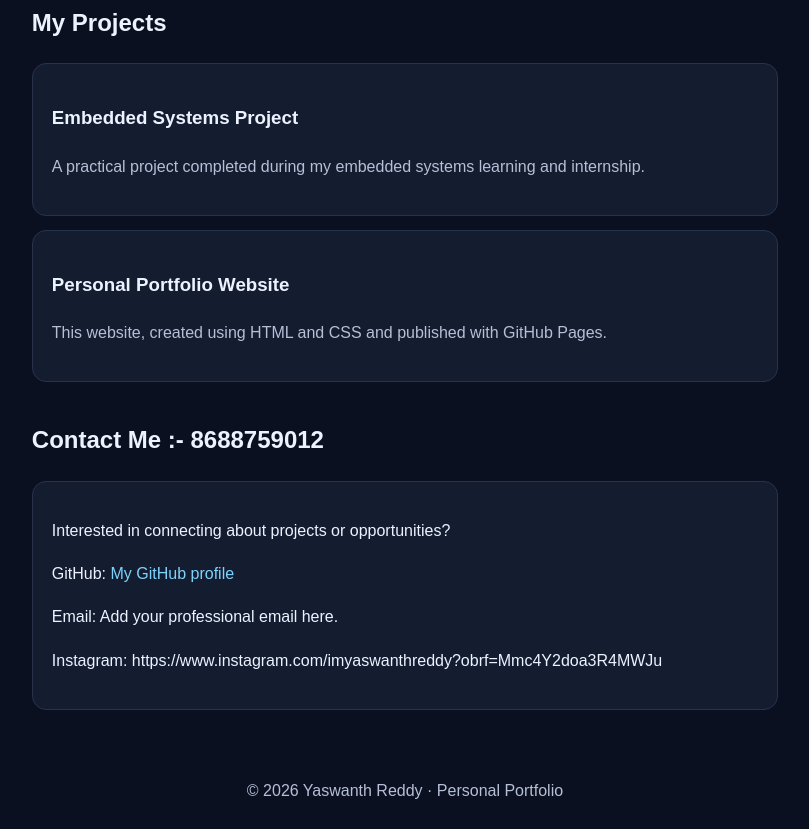
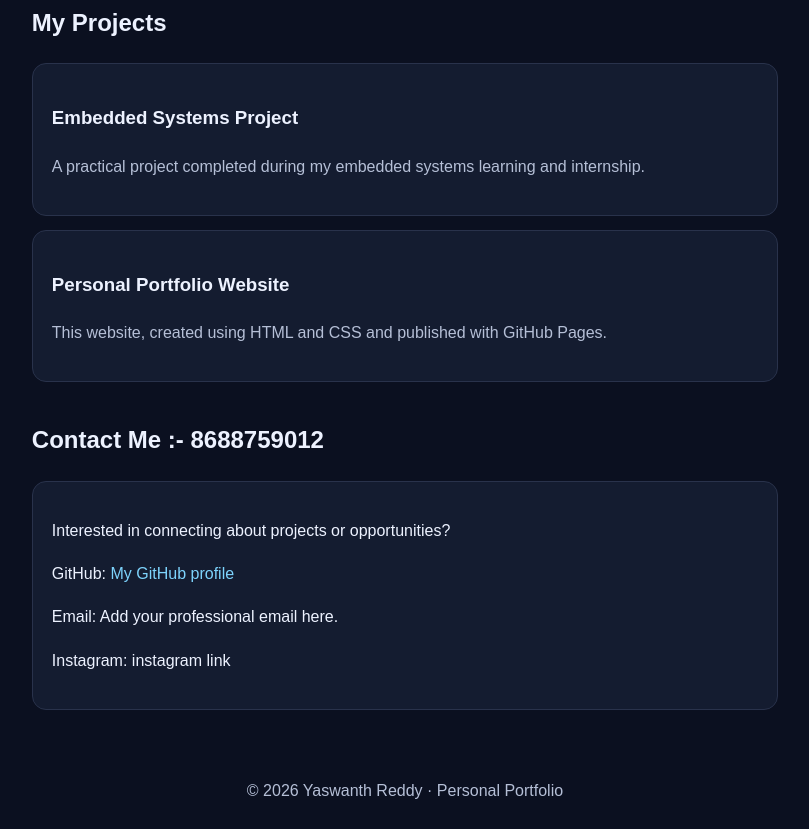
Before and after one commit to yaswanth-projects/yaswanth-projects.github.io, a plain HTML site: page index.html in a window 1280 px wide. Shown: the part 977-1806 px from the top of the page, without its empty margins (235-1044 px from the left). Drawn offline with Linux system fonts and the light colour scheme.

Commit message:
Update index.html

```diff
--- a/index.html
+++ b/index.html
@@ -122,7 +122,8 @@
         <p>Interested in connecting about projects or opportunities?</p>
         <p>GitHub: <a href="https://github.com/">My GitHub profile</a></p>
         <p>Email: Add your professional email here.</p>
-        <p>Instagram: https://www.instagram.com/imyaswanthreddy?obrf=Mmc4Y2doa3R4MWJu</p>
+        <p>Instagram: instagram link <a  href=
+https://www.instagram.com/imyaswanthreddy?obrf=Mmc4Y2doa3R4MWJu</a></p>
       </div>
     </section>
   </main>
```
